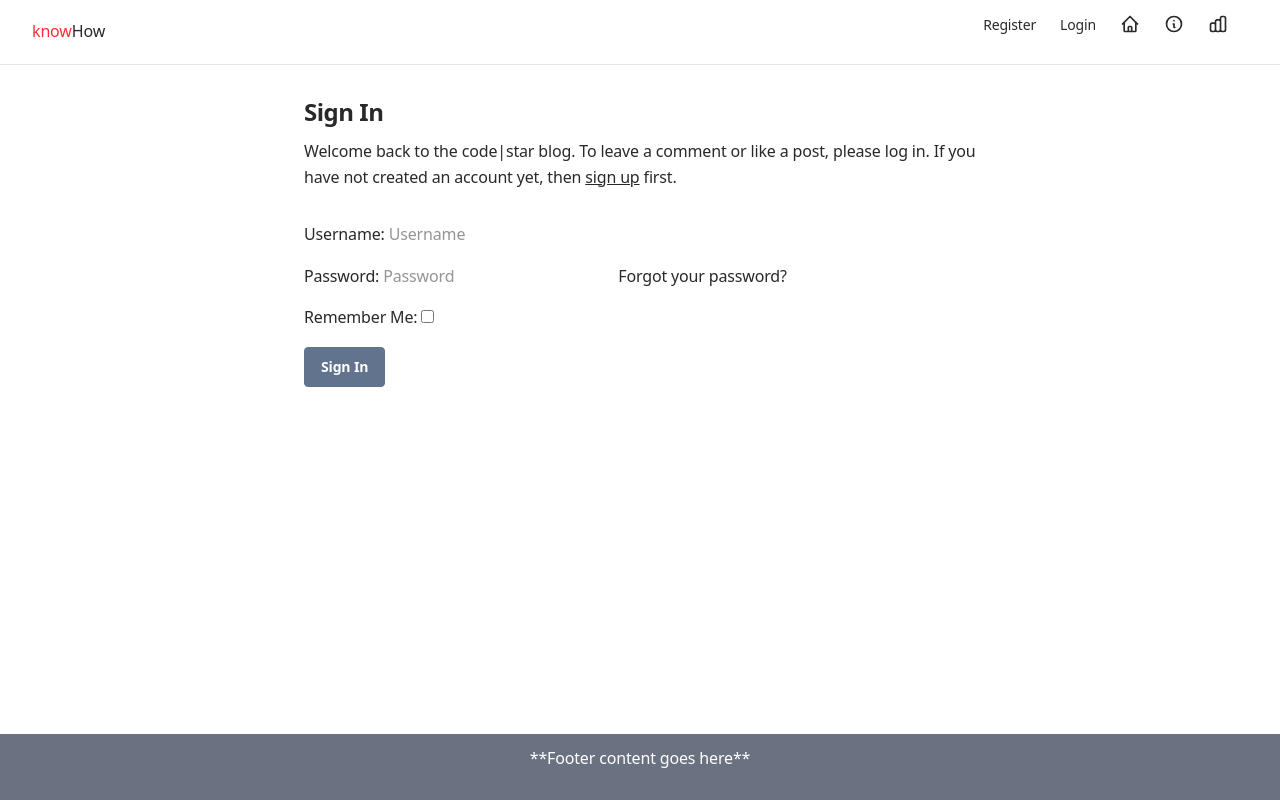
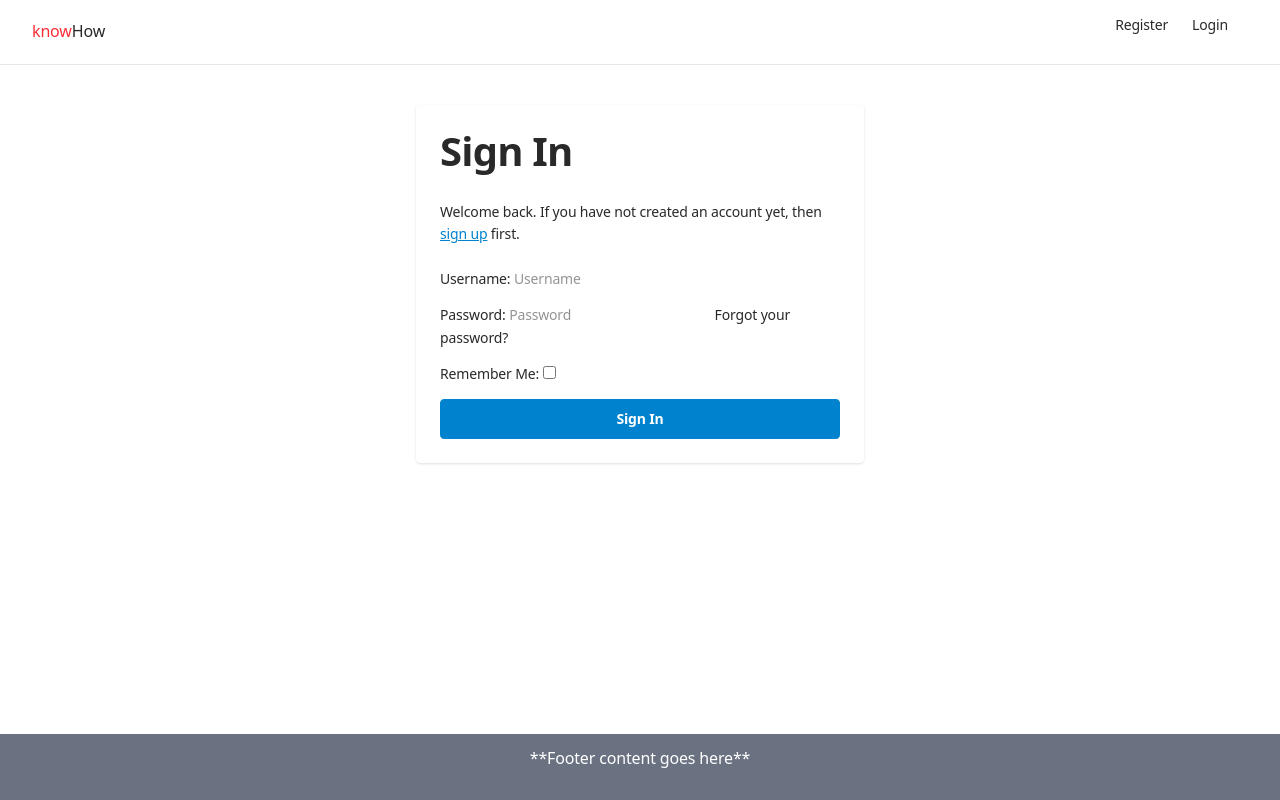
Before and after one commit to SandyWyper/Know-How, a Django app: page /accounts/login/ in a window 1280 px wide. Run offline with Django 4.2, Linux system fonts and the light colour scheme; style sheets or scripts are compiled from the project's sources; some libraries are stand-ins or nearby versions.

Commit message:
Refactor forms and templates for improved UI: Updated form field styles with consistent margins, modified listing detail template for better layout, and enhanced account templates with card components for a cleaner design. Added new CSS styles for better spacing and link interactions.

```diff
--- a/listings/templates/listings/listing_detail.html
+++ b/listings/templates/listings/listing_detail.html
@@ -7,7 +7,7 @@
         <li>
           <a href="{% url 'home' %}">Home</a>
         </li>
-        <li>Listing</li>
+        <li>Listings</li>
         <li class="truncate max-w-[12rem] sm:max-w-[24rem]">{{ listing.title }}</li>
       </ul>
     </div>
@@ -40,7 +40,7 @@
                   <a class="link link-hover"
                      href="{% url 'profiles:profile' username=listing.tutor.username %}">{{ listing.tutor }}</a>
                 </p>
-                <div class="flex flex-wrap items-center gap-4 mt-2 text-sm text-base-content/70">
+                <div class="text-base-content/70 flex flex-wrap items-center gap-4 mt-2 text-sm">
                   {% if listing.location %}
                     <span class="inline-flex items-center gap-1">
                       <svg xmlns="http://www.w3.org/2000/svg"
--- /dev/null
+++ b/static/css/style.css
@@ -0,0 +1,3 @@
+#signup_form ul {
+  list-style: disc;
+}
--- a/templates/account/login.html
+++ b/templates/account/login.html
@@ -1,38 +1,34 @@
 <!-- prettier-ignore -->
 {% extends "base.html" %}
-
 {% load i18n %}
 {% load account socialaccount %}
-
-{% block head_title %}{% trans "Sign In" %}{% endblock %}
-
+{% block head_title %}
+  {% trans "Sign In" %}
+{% endblock %}
 {% block content %}
-
-<div class="max-w-4xl px-4 mx-auto">
-  <div class="max-w-2xl mx-auto mt-8">
-    <h3 class="mb-6 text-3xl font-bold">{% trans "Sign In" %}</h3>
-
-    <p class="mb-8">
-      {% blocktrans %}Welcome back to the code|star blog. To leave a comment or
-      like a post, please log in. If you have not created an account yet, then
-      <a class="link" href="{{ signup_url }}">sign up</a>
+  <div class="flex justify-center py-10">
+    <div class="card bg-base-100 w-full max-w-md shadow">
+      <div class="card-body">
+        <h1 class="text-3xl font-bold">{% trans "Sign In" %}</h1>
+        <p class="text-sm">
+          {% blocktrans %}Welcome back. If you have not created an account yet, then
+        <a class="link link-primary" href="{{ signup_url }}">sign up</a>
         first.{% endblocktrans %}
         </p>
-  </div>
-
-  <div class="max-w-2xl mx-auto mt-8">
-    <form class="space-y-6" method="POST" action="{% url 'account_login' %}">
-      {% csrf_token %} {{ form.as_p }} {% if redirect_field_value %}
-      <input
-        type="hidden"
+        <form id="login_form"
+              class="space-y-4"
+              method="post"
+              action="{% url 'account_login' %}">
+          {% csrf_token %}
+          {{ form.as_p }}
+          {% if redirect_field_value %}
+            <input type="hidden"
                    name="{{ redirect_field_name }}"
-        value="{{ redirect_field_value }}"
-      />
+                   value="{{ redirect_field_value }}" />
           {% endif %}
-      <button class="btn btn-secondary" type="submit">
-        {% trans "Sign In" %}
-      </button>
+          <button class="btn btn-primary w-full" type="submit">{% trans "Sign In" %}</button>
         </form>
       </div>
     </div>
+  </div>
 {% endblock %}
--- a/templates/base.html
+++ b/templates/base.html
@@ -48,39 +48,6 @@
                    href="{% url 'account_login' %}">Login</a>
               </li>
             {% endif %}
-            <li>
-              <a>
-                <svg xmlns="http://www.w3.org/2000/svg"
-                     class="w-5 h-5"
-                     fill="none"
-                     viewBox="0 0 24 24"
-                     stroke="currentColor">
-                  <path stroke-linecap="round" stroke-linejoin="round" stroke-width="2" d="M3 12l2-2m0 0l7-7 7 7M5 10v10a1 1 0 001 1h3m10-11l2 2m-2-2v10a1 1 0 01-1 1h-3m-6 0a1 1 0 001-1v-4a1 1 0 011-1h2a1 1 0 011 1v4a1 1 0 001 1m-6 0h6" />
-                </svg>
-              </a>
-            </li>
-            <li>
-              <a>
-                <svg xmlns="http://www.w3.org/2000/svg"
-                     class="w-5 h-5"
-                     fill="none"
-                     viewBox="0 0 24 24"
-                     stroke="currentColor">
-                  <path stroke-linecap="round" stroke-linejoin="round" stroke-width="2" d="M13 16h-1v-4h-1m1-4h.01M21 12a9 9 0 11-18 0 9 9 0 0118 0z" />
-                </svg>
-              </a>
-            </li>
-            <li>
-              <a>
-                <svg xmlns="http://www.w3.org/2000/svg"
-                     class="w-5 h-5"
-                     fill="none"
-                     viewBox="0 0 24 24"
-                     stroke="currentColor">
-                  <path stroke-linecap="round" stroke-linejoin="round" stroke-width="2" d="M9 19v-6a2 2 0 00-2-2H5a2 2 0 00-2 2v6a2 2 0 002 2h2a2 2 0 002-2zm0 0V9a2 2 0 012-2h2a2 2 0 012 2v10m-6 0a2 2 0 002 2h2a2 2 0 002-2m0 0V5a2 2 0 012-2h2a2 2 0 012 2v14a2 2 0 01-2 2h-2a2 2 0 01-2-2z" />
-                </svg>
-              </a>
-            </li>
           </ul>
         </div>
       </div>
--- a/theme/static/css/dist/styles.css
+++ b/theme/static/css/dist/styles.css
@@ -14,6 +14,7 @@
     --color-black: #292929;
     --color-white: #fff;
     --spacing: 0.25rem;
+    --container-md: 28rem;
     --container-2xl: 42rem;
     --container-4xl: 56rem;
     --container-5xl: 64rem;
@@ -2313,6 +2314,9 @@
   .max-w-\[12rem\] {
     max-width: 12rem;
   }
+  .max-w-md {
+    max-width: var(--container-md);
+  }
   .max-w-none {
     max-width: none;
   }
@@ -2493,6 +2497,9 @@
   .py-8 {
     padding-block: calc(var(--spacing) * 8);
   }
+  .py-10 {
+    padding-block: calc(var(--spacing) * 10);
+  }
   .pr-2 {
     padding-right: calc(var(--spacing) * 2);
   }
@@ -2546,6 +2553,19 @@
   .font-semibold {
     --tw-font-weight: var(--font-weight-semibold);
     font-weight: var(--font-weight-semibold);
+  }
+  .link-primary {
+    color: var(--color-primary);
+  }
+  @media (hover: hover) {
+    .link-primary:hover {
+      color: var(--color-primary);
+    }
+    @supports (color: color-mix(in lab, red, red)) {
+      .link-primary:hover {
+        color: color-mix(in oklab, var(--color-primary) 80%, #000);
+      }
+    }
   }
   .text-base-content\/60 {
     color: var(--color-base-content);
```
Also changed, not shown: listings/forms.py (+6 -6 lines), templates/account/logout.html (+19 -25 lines), templates/account/signup.html (+20 -23 lines). Lines whose indentation alone changed are shown as unchanged.
